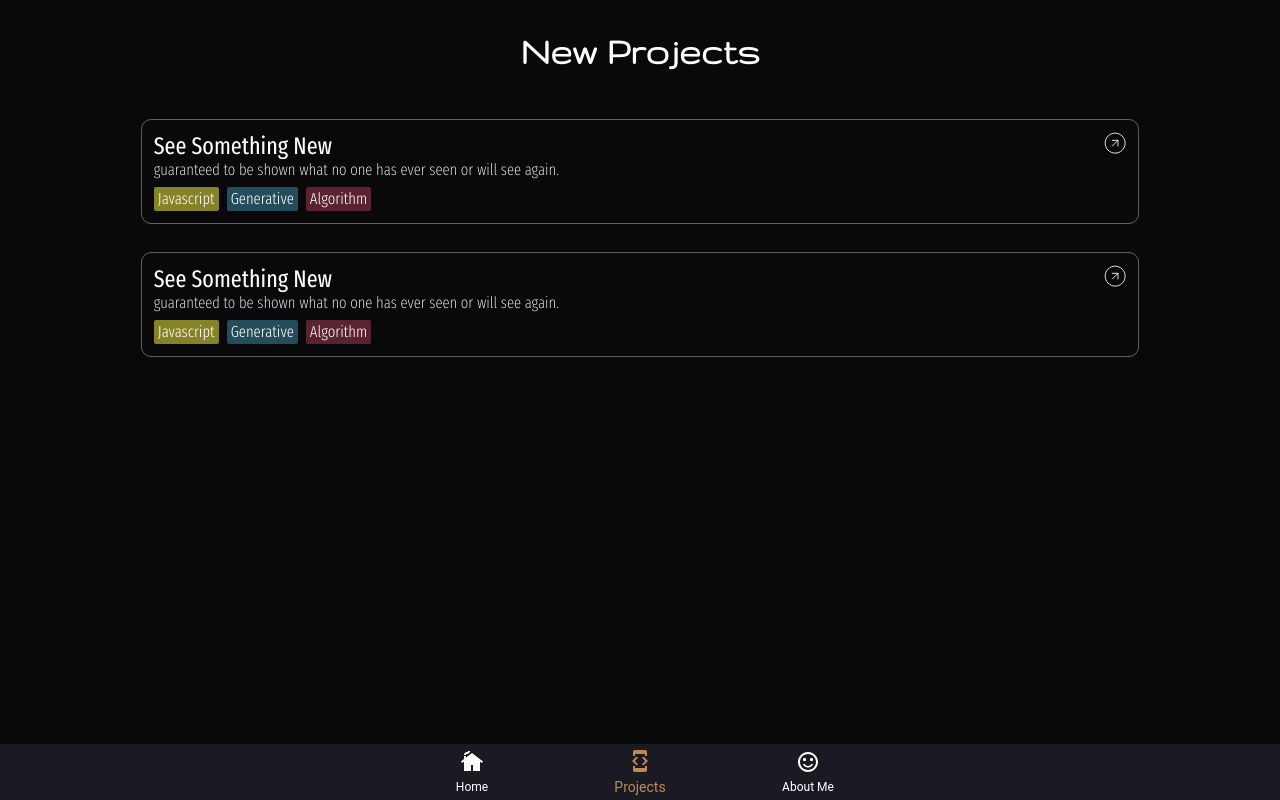
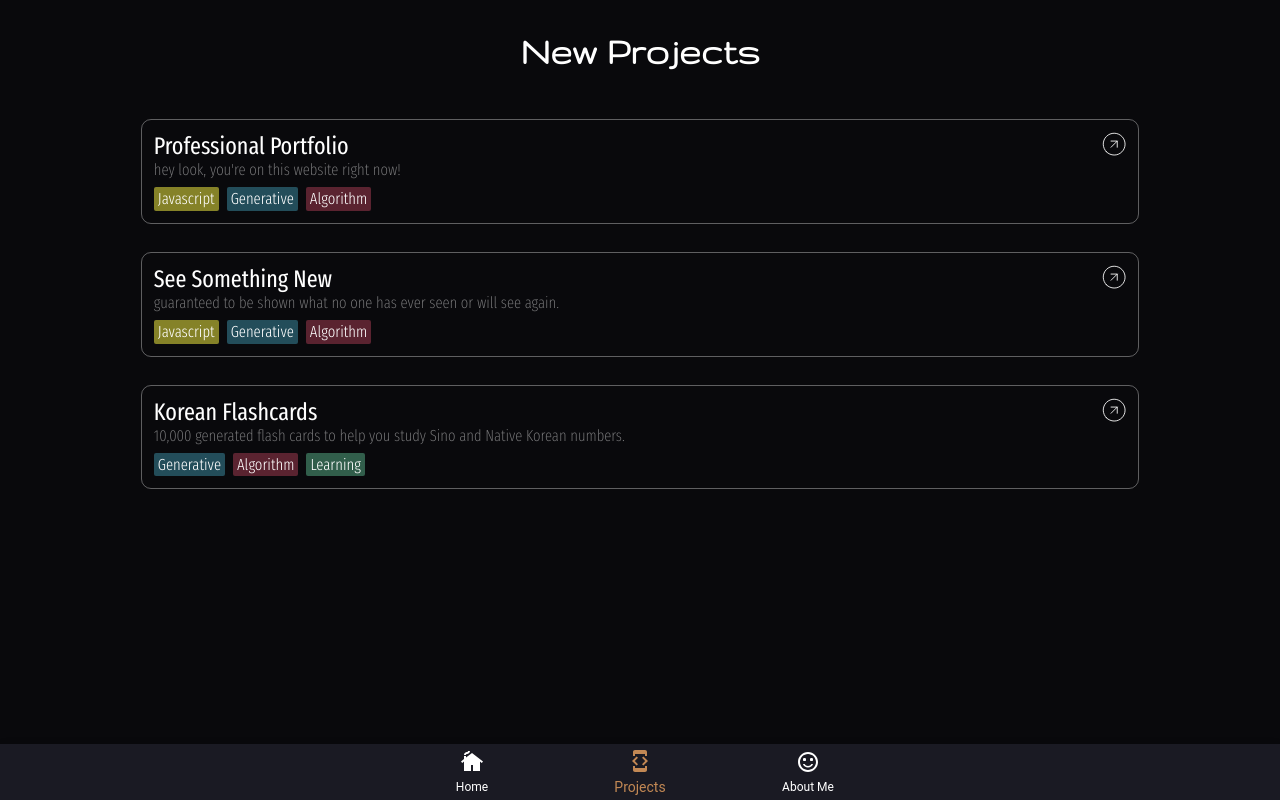
Before and after one commit to AdamDavisDeveloper/adams-portfolio, a React (Vite) app: page /projects in a window 1280 px wide. Built offline with nearby package versions, Linux system fonts and the light colour scheme.

Commit message:
more arrow changes + projects data

```diff
--- a/src/Views/Projects/Projects.scss
+++ b/src/Views/Projects/Projects.scss
@@ -44,7 +44,7 @@
             &:not(.tag-text) {
                 display: block;
                 font-family: 'FiraSansExtraCondensed-ExtraLight';
-                color: #F8F8F8;
+                color: #f8f8f87c;
                 margin-bottom: .5rem;
             }
         }
--- a/src/Views/Projects/ProjectsData.ts
+++ b/src/Views/Projects/ProjectsData.ts
@@ -11,28 +11,34 @@ export interface projectTileTypes {
     tags            :projectTag[]
 }
 
+const tags = {
+    javascript: {name: "Javascript",    color: "rgba(223, 217, 61, 0.58)"},
+    generative: {name: "Generative",    color: "#234D5A"},
+    algorithm:  {name: "Algorithm",     color: "#5A2330"},
+    learning:   {name: "Learning",      color: "#315E4B"}
+}
+
 const ProjectData: projectTileTypes[] = [
     {
-        title: "See Something New",
-        description: "guaranteed to be shown what no one has ever seen or will see again.",
-        urlSlug: "see-something-new",
+        title: "Professional Portfolio",
+        description: "hey look, you're on this website right now!",
+        urlSlug: "this-website",
         imagePath: "",
-        tags: [
-            {name: "Javascript",    color: "rgba(223, 217, 61, 0.58)"},
-            {name: "Generative",    color: "#234D5A"},
-            {name: "Algorithm",      color: "#5A2330"},
-        ],
+        tags: [ tags.javascript, tags.generative, tags.algorithm ],
     },
     {
         title: "See Something New",
         description: "guaranteed to be shown what no one has ever seen or will see again.",
         urlSlug: "see-something-new",
         imagePath: "",
-        tags: [
-            {name: "Javascript",    color: "rgba(223, 217, 61, 0.58)"},
-            {name: "Generative",    color: "#234D5A"},
-            {name: "Algorithm",      color: "#5A2330"},
-        ],
+        tags: [ tags.javascript, tags.generative, tags.algorithm ],
+    },
+    {
+        title: "Korean Flashcards",
+        description: "10,000 generated flash cards to help you study Sino and Native Korean numbers.",
+        urlSlug: "korean-flashcards",
+        imagePath: "",
+        tags: [ tags.generative, tags.algorithm, tags.learning ],
     }
 ]
 
```
Also changed, not shown: src/img/arrow-up-circle.svg.
